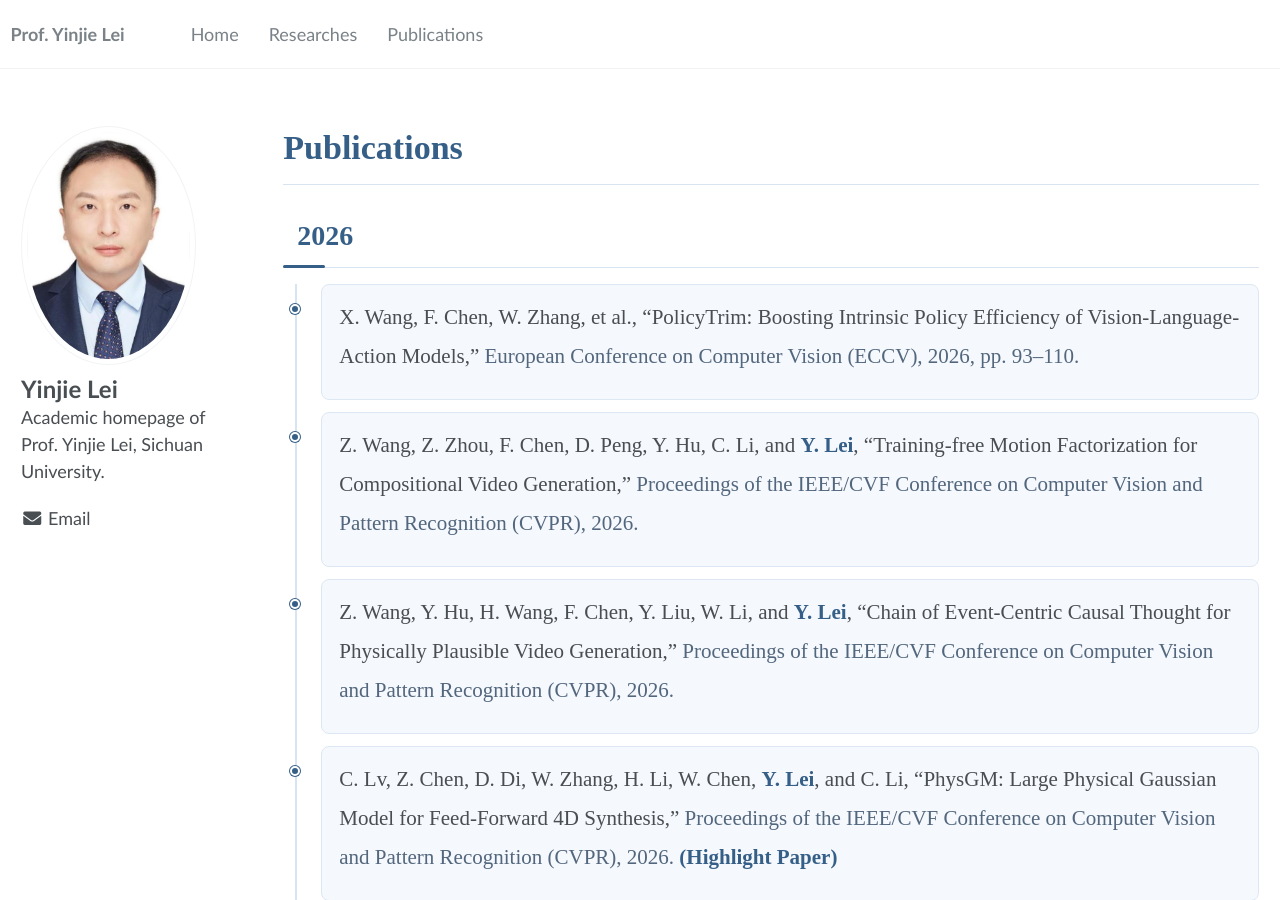
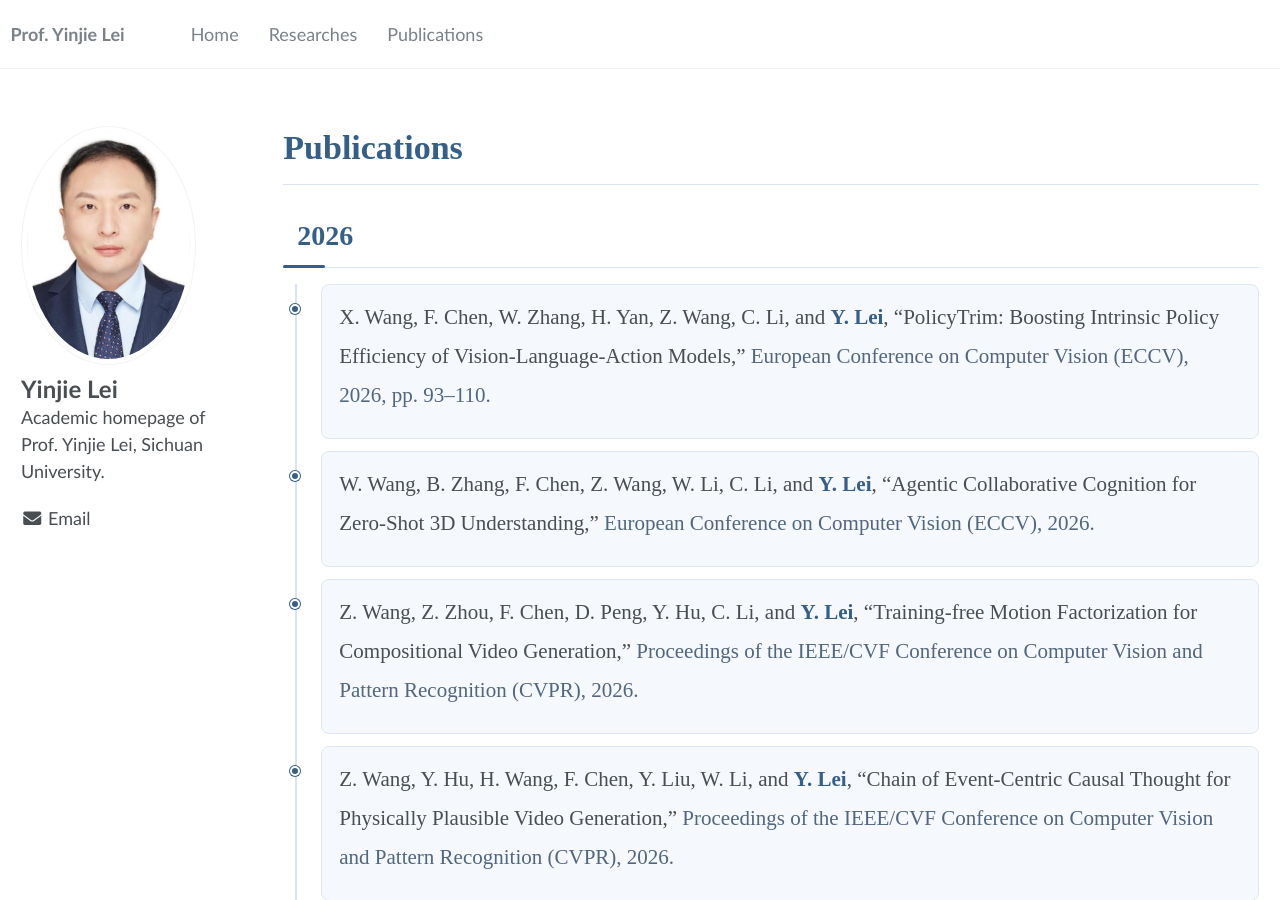
Before and after one commit to leolyj/leolyj.github.io, a Jekyll site: the page built from _pages/publications.md, in a window 1280 px wide and 900 px high. Built offline with Jekyll 4.4.1, drawn with Linux system fonts in a browser that asks for light colours.

Commit message:
Update ECCV 2026 publications

```diff
--- a/_pages/publications.md
+++ b/_pages/publications.md
@@ -10,7 +10,9 @@ author_profile: true
 
 ## 2026
 
-- X. Wang, F. Chen, W. Zhang, et al., "PolicyTrim: Boosting Intrinsic Policy Efficiency of Vision-Language-Action Models," *European Conference on Computer Vision (ECCV), 2026, pp. 93–110.*
+- X. Wang, F. Chen, W. Zhang, H. Yan, Z. Wang, C. Li, and **Y. Lei**, "PolicyTrim: Boosting Intrinsic Policy Efficiency of Vision-Language-Action Models," *European Conference on Computer Vision (ECCV), 2026, pp. 93–110.*
+
+- W. Wang, B. Zhang, F. Chen, Z. Wang, W. Li, C. Li, and **Y. Lei**, "Agentic Collaborative Cognition for Zero-Shot 3D Understanding," *European Conference on Computer Vision (ECCV), 2026.*
 
 - Z. Wang, Z. Zhou, F. Chen, D. Peng, Y. Hu, C. Li, and **Y. Lei**, "Training-free Motion Factorization for Compositional Video Generation," *Proceedings of the IEEE/CVF Conference on Computer Vision and Pattern Recognition (CVPR), 2026.*
 
```
